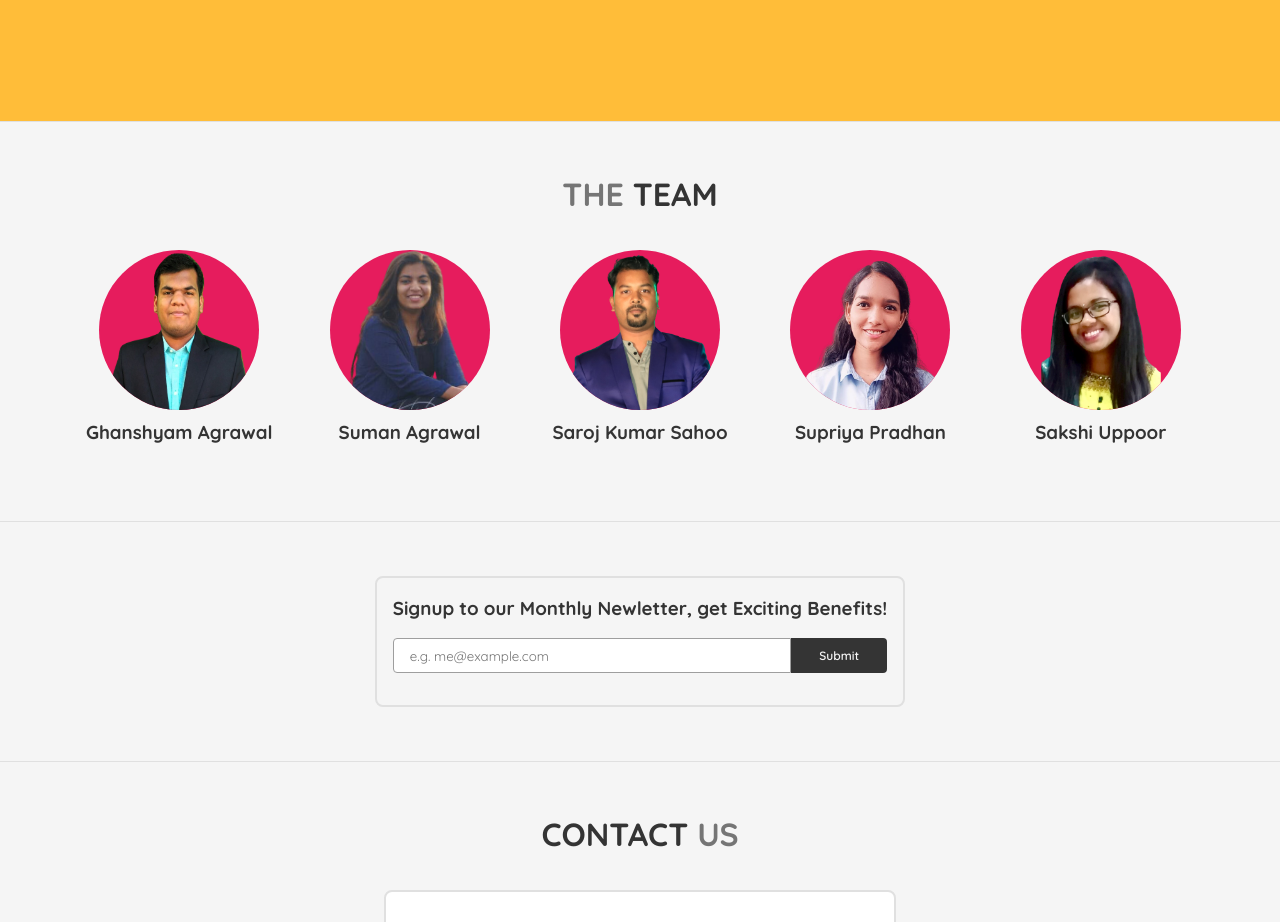
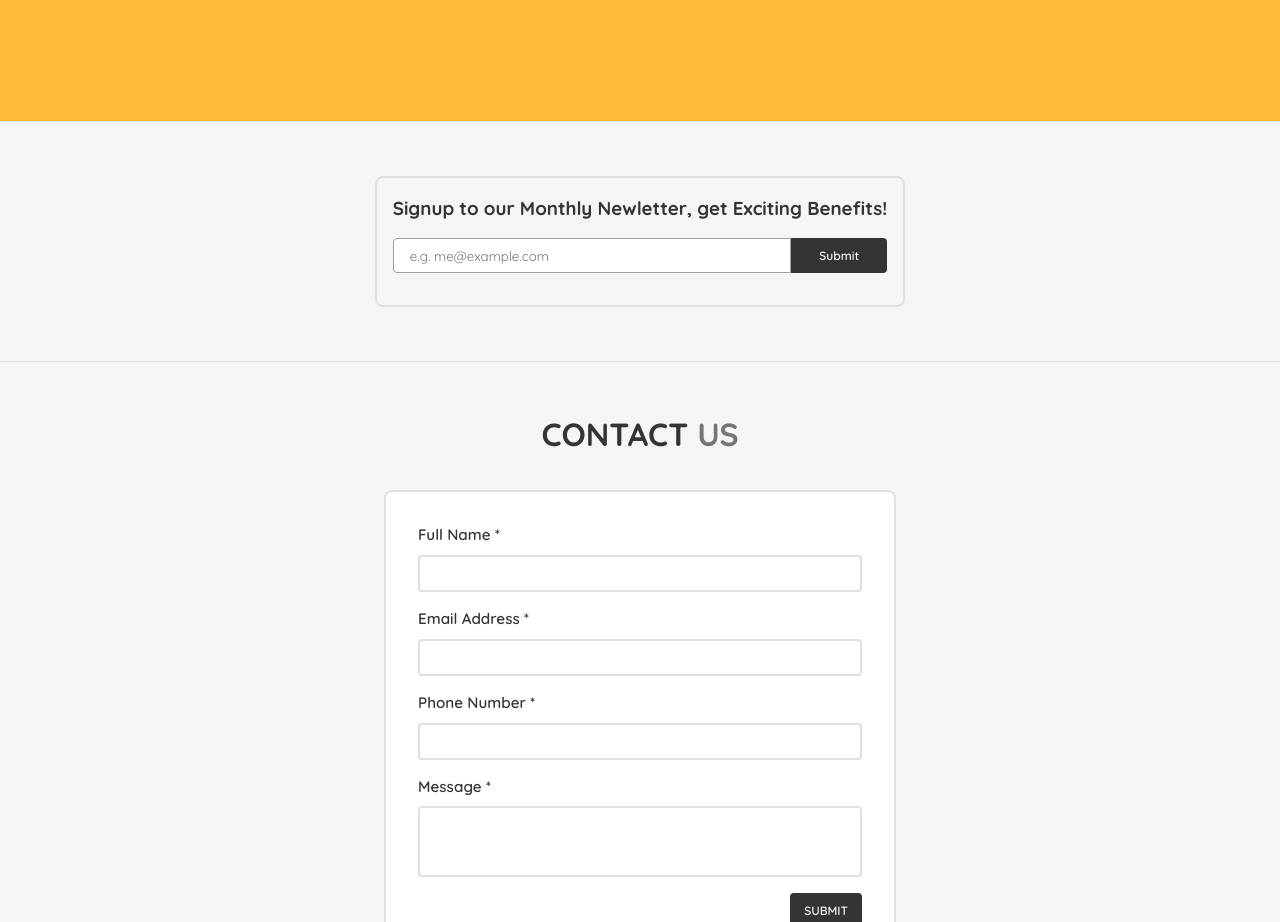
Before and after one commit to ghanshyam1898/cometa-pages, a Gatsby site: page / in a window 1280 px wide. Shown: the part 3160-4082 px from the top of the page. Built offline with nearby package versions, Linux system fonts and the light colour scheme; Gatsby itself is replaced by a stand-in of ours.

Commit message:
removed team section

```diff
--- a/src/pages/index.js
+++ b/src/pages/index.js
@@ -256,46 +256,6 @@ const IndexPage = () => {
           </ul>
         </div>
       </section>
-      <section className="section section-team" id="team">
-        <h2 className="section-heading">The <span>Team</span></h2>
-        <div className="team">
-          <div className="member">
-            <figure>
-              <img src={GhanuImg} alt="Ghanshyam Agrawal" />
-            </figure>
-            <h3>Ghanshyam Agrawal</h3>
-            {/* <p>Founder</p> */}
-          </div>
-          <div className="member">
-            <figure>
-              <img src={SumanImg} alt="Suman Agrawal" />
-            </figure>
-            <h3>Suman Agrawal</h3>
-            {/* <p>Designation</p> */}
-          </div>
-          <div className="member">
-            <figure>
-              <img src={SarojImg} alt="Saroj Kumar Sahoo" />
-            </figure>
-            <h3>Saroj Kumar Sahoo</h3>
-            {/* <p>Designation</p> */}
-          </div>
-          <div className="member">
-            <figure>
-              <img src={SupriyaImg} alt="Supriya Pradhan" />
-            </figure>
-            <h3>Supriya Pradhan</h3>
-            {/* <p>Designation</p> */}
-          </div>
-          <div className="member">
-            <figure>
-              <img src={SakshiImg} alt="Sakshi Uppoor" />
-            </figure>
-            <h3>Sakshi Uppoor</h3>
-            {/* <p>Designation</p> */}
-          </div>
-        </div>
-      </section>
       <section className="section section-newletter abs-center">
         <div className="newletter-form-container">
           <h3>Signup to our Monthly Newletter, get Exciting Benefits!</h3>
```
